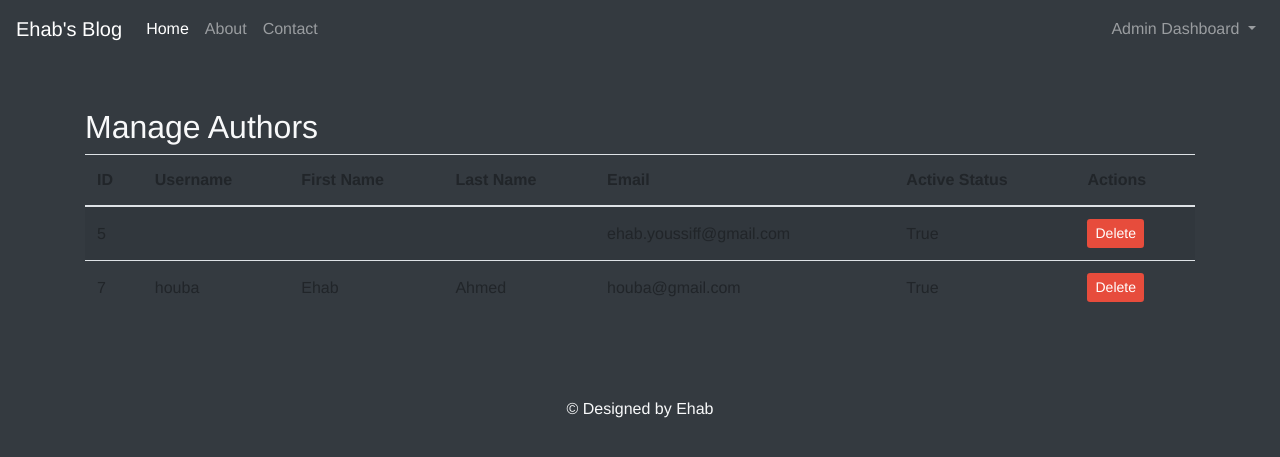
After one commit to ehabahmed2/blog-platform, a Django app: page /dash/manage_authors/ in a window 1280 px wide. The commit adds this page. Shown: the top 457 px of the page. Run offline with Django 5.2, Linux system fonts and the light colour scheme; a user stored in the database is signed in; data comes from the database, SQL or seed files in the repository; both versions use the stored data as it was after the commit; some libraries are stand-ins or nearby versions.

Commit message:
added the user managmenet page

```diff
--- /dev/null
+++ b/admin_dash/templates/users/manage_authors.html
@@ -0,0 +1,74 @@
+{% extends "base.html" %}
+{% block content %}
+<style>
+    .container {
+        margin-top: 50px;
+    }
+    .card {
+        background-color: #ffffff;
+        margin-bottom: 20px;
+        border: 1px solid #ddd;
+        border-radius: 10px;
+    }
+    .card-header {
+        background-color: #4a4a4a;
+        color: #fff;
+    }
+    .btn-custom {
+        background-color: #3498db;
+        border: none;
+        color: #fff;
+    }
+    .btn-custom:hover {
+        background-color: #2980b9;
+    }
+    .btn-danger {
+        background-color: #e74c3c;
+        border: none;
+        color: #fff;
+    }
+    .btn-danger:hover {
+        background-color: #c0392b;
+    }
+    .table th, .table td {
+        vertical-align: middle;
+    }
+</style>
+<div class="container">
+    <h2>Manage Authors</h2>
+    <div class="table-responsive">
+        <table class="table table-striped">
+            <thead>
+                <tr>
+                    <th>ID</th>
+                    <th>Username</th>
+                    <th>First Name</th>
+                    <th>Last Name</th>
+                    <th>Email</th>
+                    <th>Active Status</th>
+                    <th>Actions</th>
+                </tr>
+            </thead>
+            <tbody>
+                {% for author in authors %}
+                <tr>
+                    <td>{{ author.id }}</td>
+                    <td>{{ author.username }}</td>
+                    <td>{{ author.first_name }}</td>
+                    <td>{{ author.last_name }}</td>
+                    <td>{{ author.email }}</td>
+                    <td>{{ author.is_active }}</td>
+                    <td>
+                        <form method="POST" action="">
+                            {% csrf_token %}
+                            <input type="hidden" name="num" value={{author.id}}>
+                            <button type='submit' class="btn btn-danger btn-sm" onclick="return confirm('Are you sure you want to delete this author?');">Delete</button>
+                        </form>
+                    </td>
+                </tr>
+                {% endfor %}
+            </tbody>
+        </table>
+    </div>
+</div>
+{% endblock content %}
--- a/admin_dash/urls.py
+++ b/admin_dash/urls.py
@@ -5,5 +5,6 @@ from . import views
 urlpatterns = [
     path('', views.dash, name='dash'),
     path('register_author/', views.reg_author, name='reg_author'),
+    path('manage_authors/', views.manage_authors, name='manage_authors'),
     path('logout/', views.logout_user, name='logout'),
 ]
--- a/admin_dash/views.py
+++ b/admin_dash/views.py
@@ -1,9 +1,10 @@
-from django.shortcuts import render, redirect
+from django.shortcuts import render, redirect, get_object_or_404
 from .forms import CustomCreationForm
 from django.contrib.auth import login, logout
 from django.contrib.auth.decorators import login_required
 from django.contrib import messages
 from django.contrib.auth.views import LogoutView
+from .models import CustomUser
 
 
 # Create your views here.
@@ -39,3 +40,18 @@ def logout_user(request):
     logout(request)
     messages.success(request, 'Logged out!')
     return redirect('home')
+
+
+@login_required
+def manage_authors(request):
+    user = request.user
+    if user.is_superuser:
+        authors = CustomUser.objects.filter(is_staff=True)
+        # delete author
+        if request.POST:
+            num = request.POST['num']
+            deleted_author = CustomUser.objects.filter(id=num)
+            deleted_author.delete()
+            messages.success(request, 'Deleted Succeffully!')
+            return redirect('manage_authors')
+    return render(request, 'users/manage_authors.html', {'authors': authors})
--- a/blog/templates/base.html
+++ b/blog/templates/base.html
@@ -40,7 +40,7 @@
                         </a>
                         <div class="dropdown-menu dropdown-menu-right" aria-labelledby="userMenu">
                             <a class="dropdown-item" href="{% url 'dash' %}">Dashboard</a>
-                            <a class="dropdown-item" href="#">{{user.first_name}}</a>
+                            <a class="dropdown-item" href="{% url "user_profile" %}">{{user.first_name}}</a>
                             <a class="dropdown-item" href="{% url "logout" %}">Logout</a>
                         </div>
                     </li>
```
Also changed, not shown: admin_dash/templates/dash.html (+10 -0 lines), db.sqlite3.
